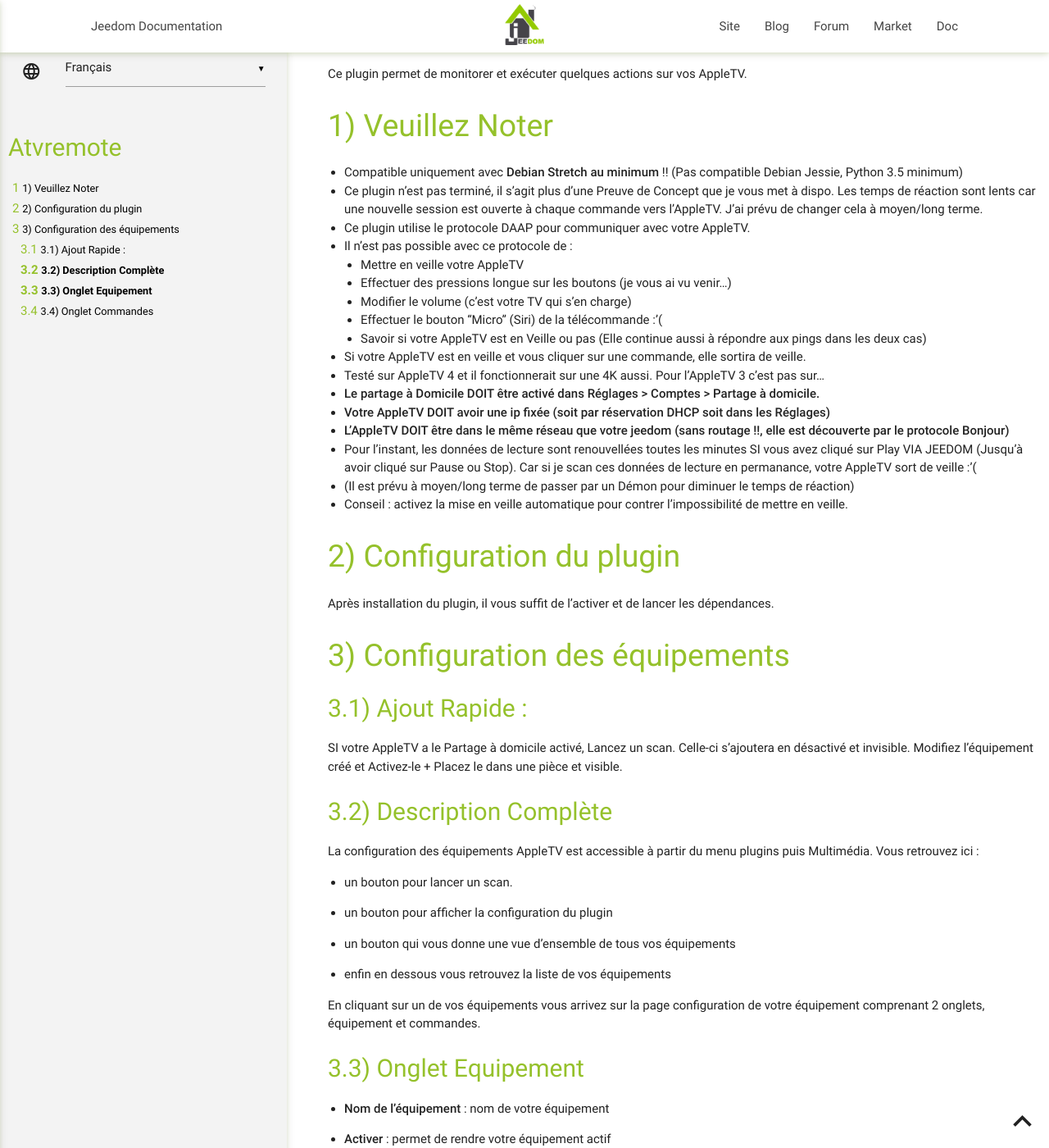
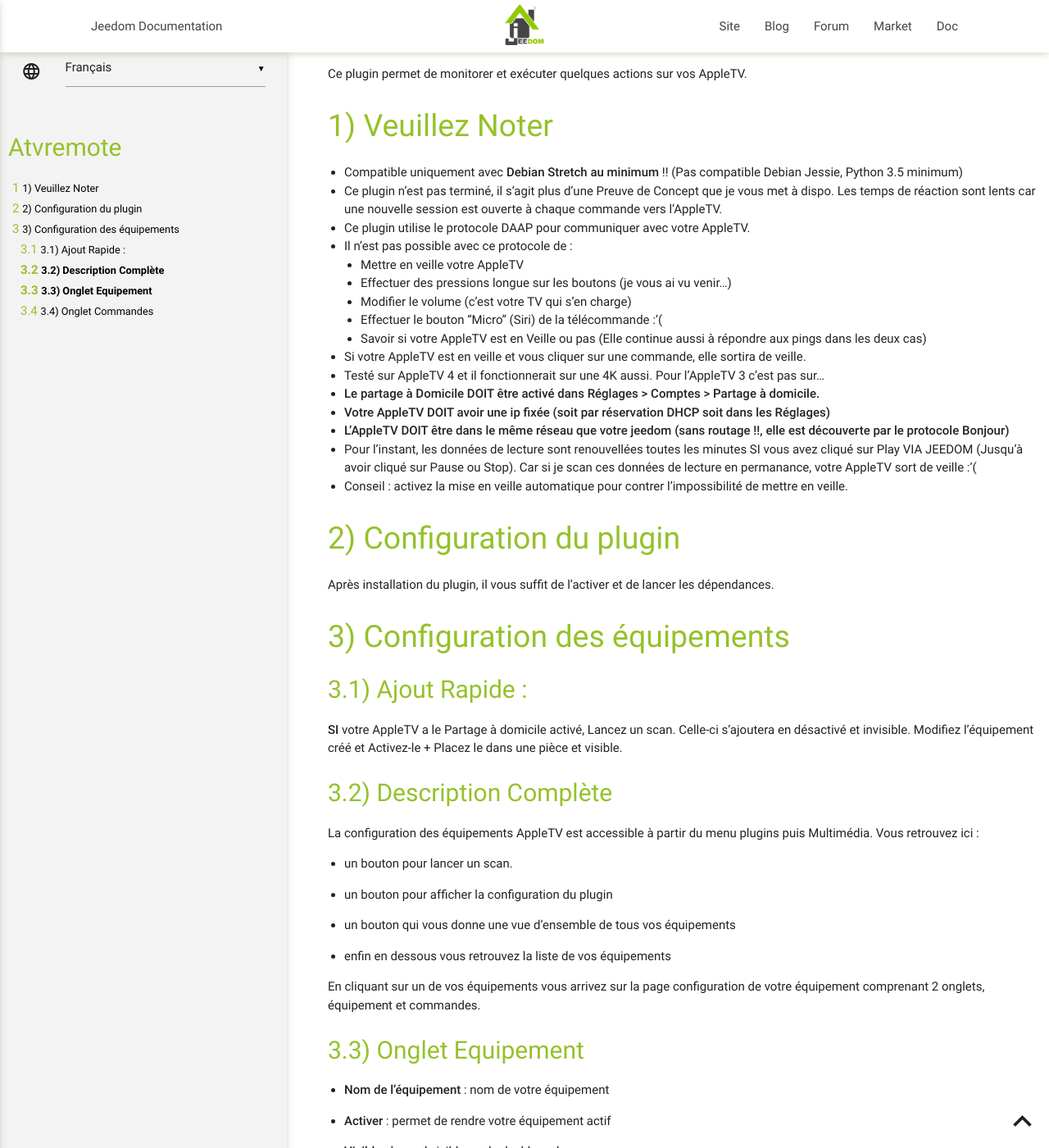
Before and after one commit to NebzHB/plugin-aTVremote, a Jekyll site: the page built from docs/fr_FR/index.md, in a window 1280 px wide and 1400 px high. Shown: the whole window at 82% size. Built offline with Jekyll 4.4.1, drawn with Linux system fonts in a browser that asks for light colours; our own code applies the rules of GitHub Pages for plain Markdown files.

Commit message:
Update index.md

```diff
--- a/docs/fr_FR/index.md
+++ b/docs/fr_FR/index.md
@@ -3,7 +3,7 @@
 Veuillez Noter
 ==============
 - Compatible uniquement avec **Debian Stretch au minimum** !! (Pas compatible Debian Jessie, Python 3.5 minimum)
-- Ce plugin n'est pas terminé, il s'agit plus d'une Preuve de Concept que je vous met à dispo. Les temps de réaction sont lents car une nouvelle session est ouverte à chaque commande vers l'AppleTV. J'ai prévu de changer cela à moyen/long terme.
+- Ce plugin n'est pas terminé, il s'agit plus d'une Preuve de Concept que je vous met à dispo. Les temps de réaction sont lents car une nouvelle session est ouverte à chaque commande vers l'AppleTV.
 - Ce plugin utilise le protocole DAAP pour communiquer avec votre AppleTV.
 - Il n'est pas possible avec ce protocole de :
   - Mettre en veille votre AppleTV
@@ -17,7 +17,6 @@
 - **Votre AppleTV DOIT avoir une ip fixée (soit par réservation DHCP soit dans les Réglages)**
 - **L'AppleTV DOIT être dans le même réseau que votre jeedom (sans routage !!, elle est découverte par le protocole Bonjour)**
 - Pour l'instant, les données de lecture sont renouvellées toutes les minutes SI vous avez cliqué sur Play VIA JEEDOM (Jusqu'à avoir cliqué sur Pause ou Stop). Car si je scan ces données de lecture en permanance, votre AppleTV sort de veille :'(
-- (Il est prévu à moyen/long terme de passer par un Démon pour diminuer le temps de réaction)
 - Conseil : activez la mise en veille automatique pour contrer l'impossibilité de mettre en veille.
 
 Configuration du plugin
@@ -30,7 +29,7 @@
 
 Ajout Rapide :
 --------------
-SI votre AppleTV a le Partage à domicile activé, Lancez un scan. Celle-ci s'ajoutera en désactivé et invisible.
+**SI** votre AppleTV a le Partage à domicile activé, Lancez un scan. Celle-ci s'ajoutera en désactivé et invisible.
 Modifiez l'équipement créé et Activez-le + Placez le dans une pièce et visible.
 
 
```
